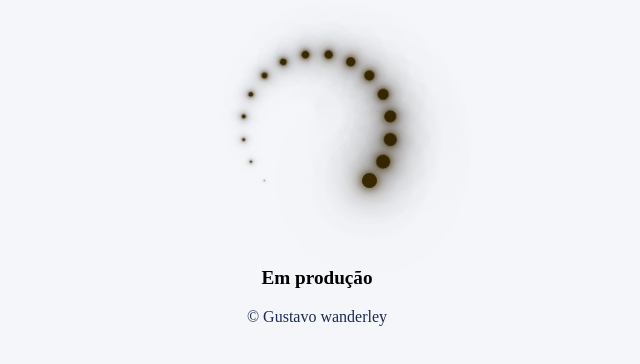
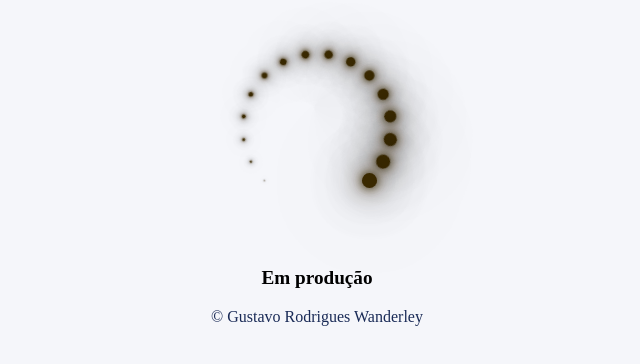
Before and after one commit to gustavo-wanderley/gustavo-wanderley.github.io, a plain HTML site: page index.html in a window 1280 px wide. Shown: the whole page, without its empty margins (323-963 px from the left). Drawn offline with Linux system fonts and the light colour scheme.

Commit message:
Update index.html

```diff
--- a/index.html
+++ b/index.html
@@ -40,7 +40,7 @@
             <p>Em produção</p>
         </div>
         <footer>
-            <p>&copy; Gustavo wanderley</p>
+            <p>&copy; Gustavo Rodrigues Wanderley</p>
         </footer>
     </div>
 
```
